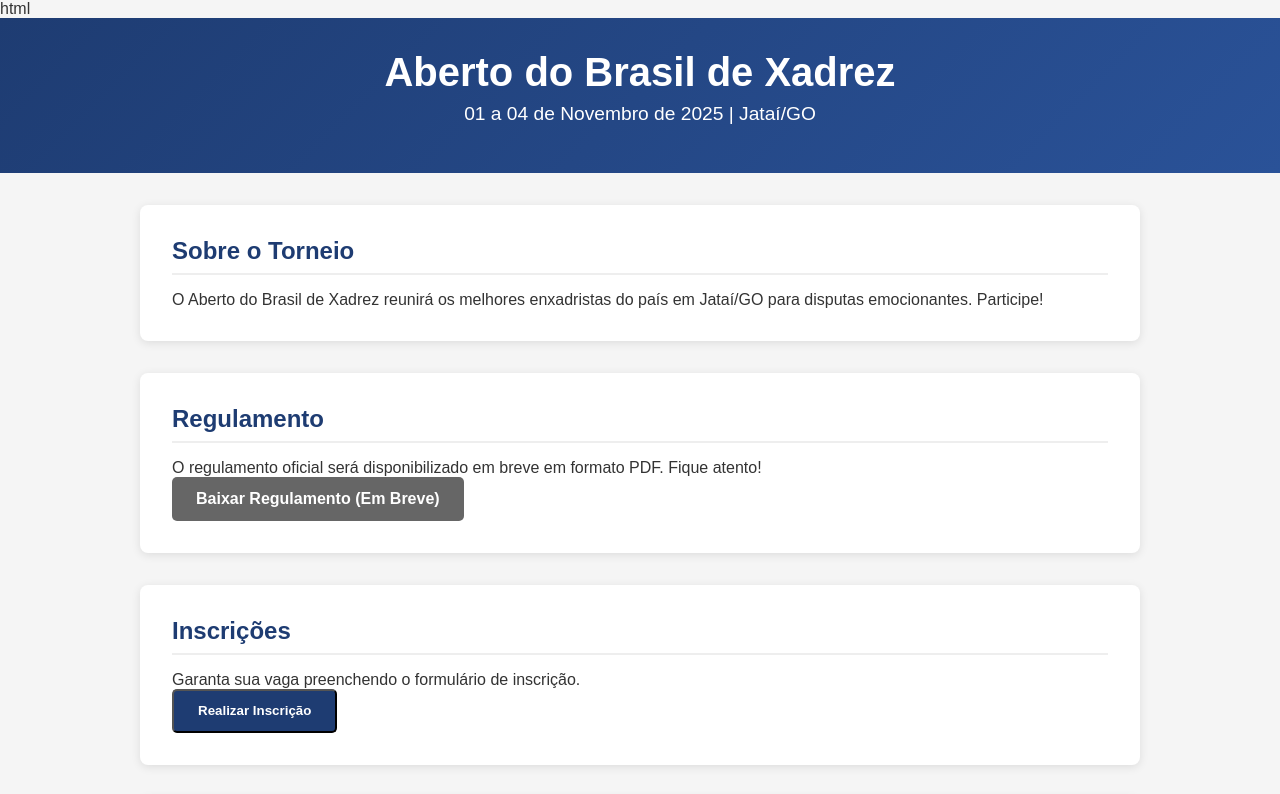
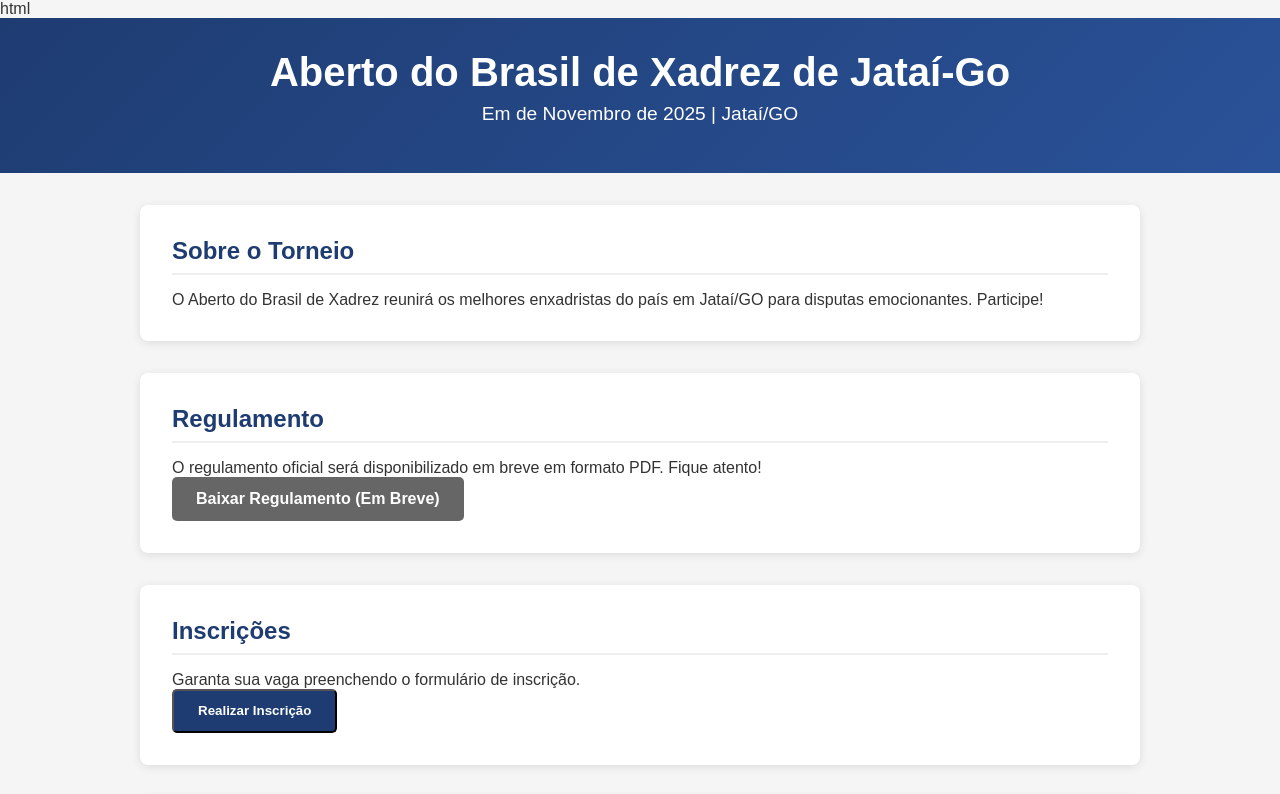
Before and after one commit to MestreUelton/Aberto-do-Brasil, a plain HTML site: page index.html in a window 1280 px wide. Shown: the top 794 px of the page. Drawn offline with Linux system fonts and the light colour scheme.

Commit message:
Update index.html

```diff
--- a/index.html
+++ b/index.html
@@ -84,8 +84,8 @@ html
 </head>
 <body>
     <header>
-        <h1>Aberto do Brasil de Xadrez</h1>
-        <p class="event-date">01 a 04 de Novembro de 2025 | Jataí/GO</p>
+        <h1>Aberto do Brasil de Xadrez de Jataí-Go</h1>
+        <p class="event-date">Em de Novembro de 2025 | Jataí/GO</p>
     </header>
 
     <div class="container">
```
